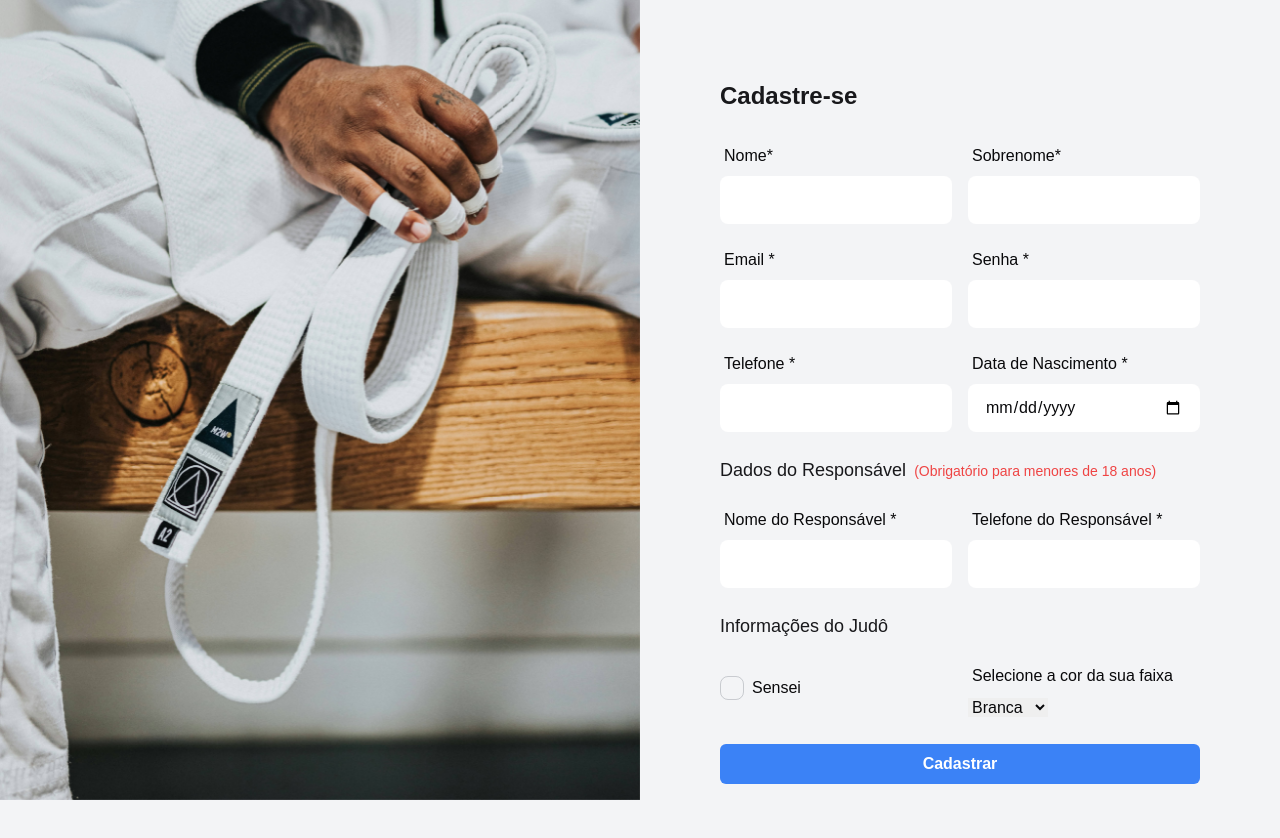
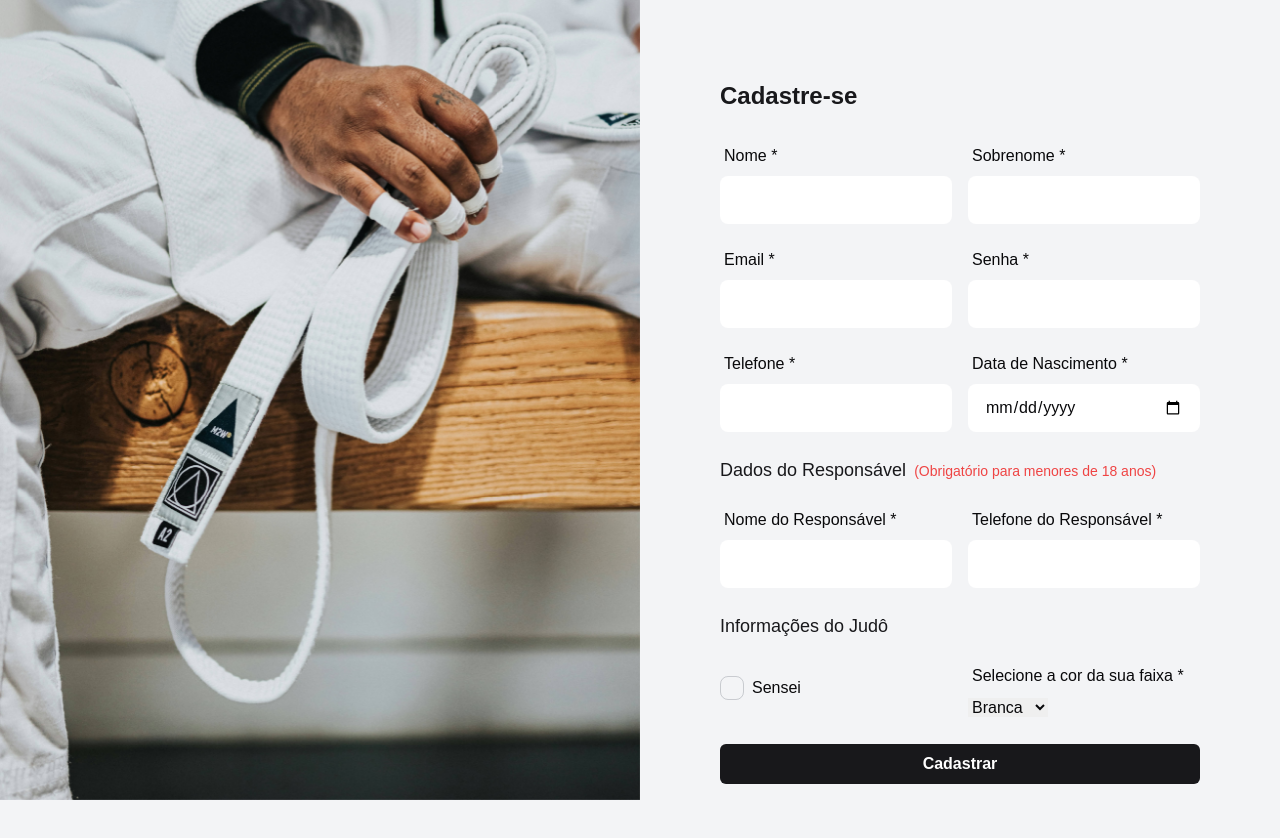
Before and after one commit to renatoReboucas/app-judo, a Next.js app: page /signUp in a window 1280 px wide. Shown: the top 838 px of the page. Built offline with nearby package versions, Linux system fonts and the light colour scheme.

Commit message:
fix: adjust text

```diff
--- a/src/app/(public)/signUp/page.tsx
+++ b/src/app/(public)/signUp/page.tsx
@@ -22,9 +22,9 @@ export default function SignUp() {
       <form className="space-y-6">
         {/* Dados pessoais */}
         <div className="grid grid-cols-1 md:grid-cols-2 gap-4">
-          <InputLabel label="Nome*" name="nome" type="text" required />
+          <InputLabel label="Nome *" name="nome" type="text" required />
           <InputLabel
-            label="Sobrenome*"
+            label="Sobrenome *"
             name="sobrenome"
             type="text"
             required
@@ -78,13 +78,13 @@ export default function SignUp() {
               <label htmlFor="sensei">Sensei</label>
             </div>
 
-            <Select label="Selecione a cor da sua faixa" options={faixas} />
+            <Select label="Selecione a cor da sua faixa *" options={faixas} />
           </div>
         </div>
 
         <button
           type="submit"
-          className="bg-blue-500 hover:bg-blue-600 text-white font-semibold rounded-md py-2 px-4 w-full"
+          className="bg-zinc-900 hover:bg-zinc-800 text-white font-semibold rounded-md py-2 px-4 w-full"
         >
           Cadastrar
         </button>
```
